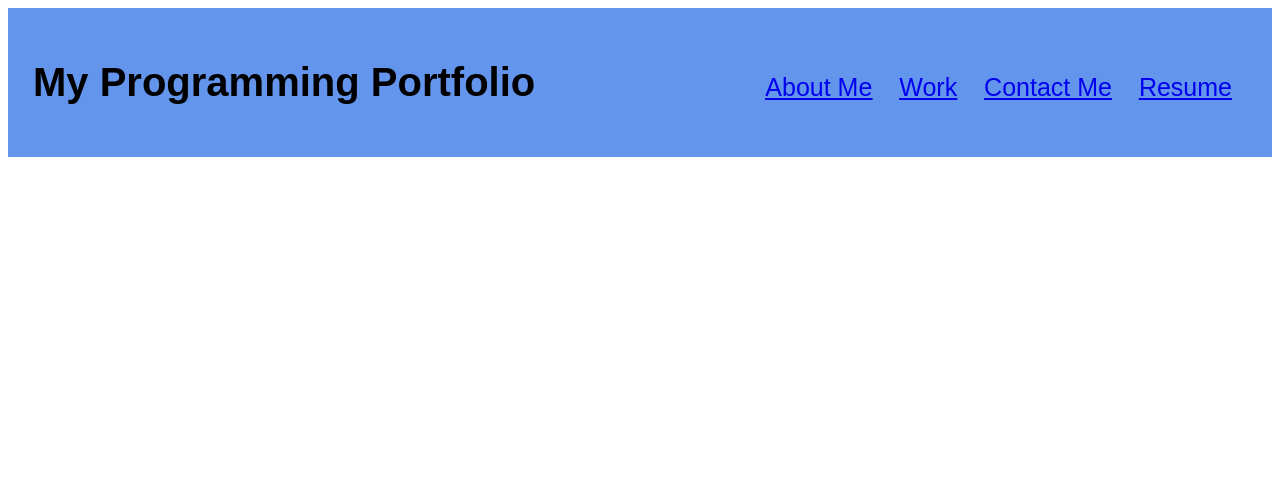
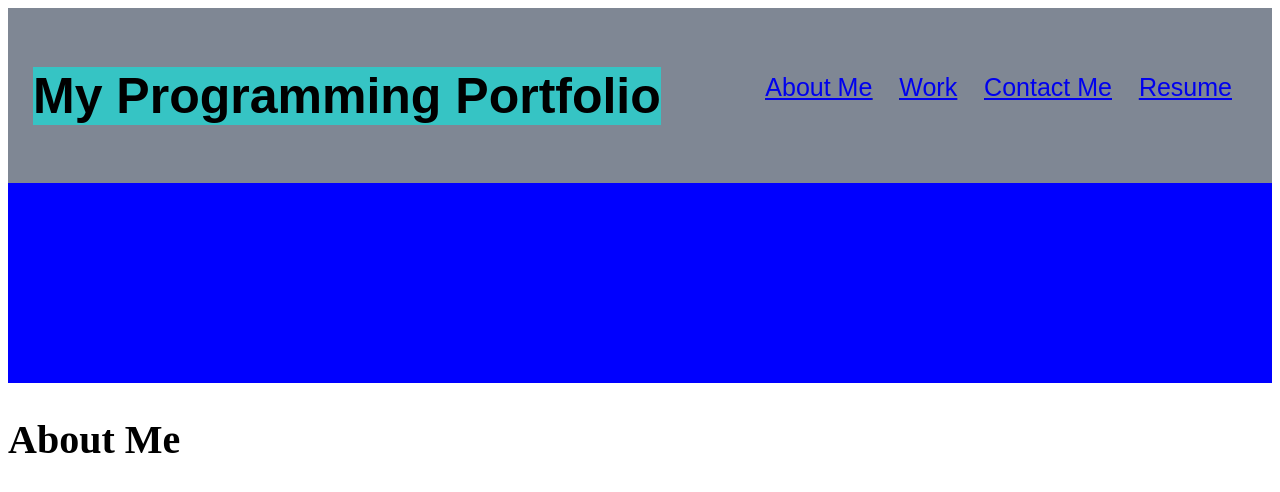
Before and after one commit to colmcca/coding-portfolio, a plain HTML site: page index.html in a window 1280 px wide. Drawn offline with Linux system fonts and the light colour scheme.

Commit message:
added header element and background

```diff
--- a/assets/css/style.css
+++ b/assets/css/style.css
@@ -1,13 +1,14 @@
 header {
     font-family: fantasy;
-    background-color: cornflowerblue;
+    background-color: rgb(127, 135, 148);
     padding: 25px;
 }
 
 h1 {
     text-align: left;
-    font-size: 40px;
+    font-size: 50px;
     display: inline-block;
+    background-color: rgb(54, 196, 196);
 }
 
 nav {
@@ -37,3 +38,13 @@ transition: background-color 1s;
 a:visited {
 color: rgb(57, 57, 158);
 }
+
+#background-image {
+    height: 200px;
+    width: 100%;
+    background-color: blue;
+}
+
+.titles {
+    font-size: 40px;
+}
--- a/index.html
+++ b/index.html
@@ -27,5 +27,11 @@
             </ul>
         </nav>
     </header>
+
+    <section id="background-image"></section>
+
+    <section id="about-me">
+        <h2 class="titles">About Me</h2>
+    </section>
 </body>
 </html>
```
